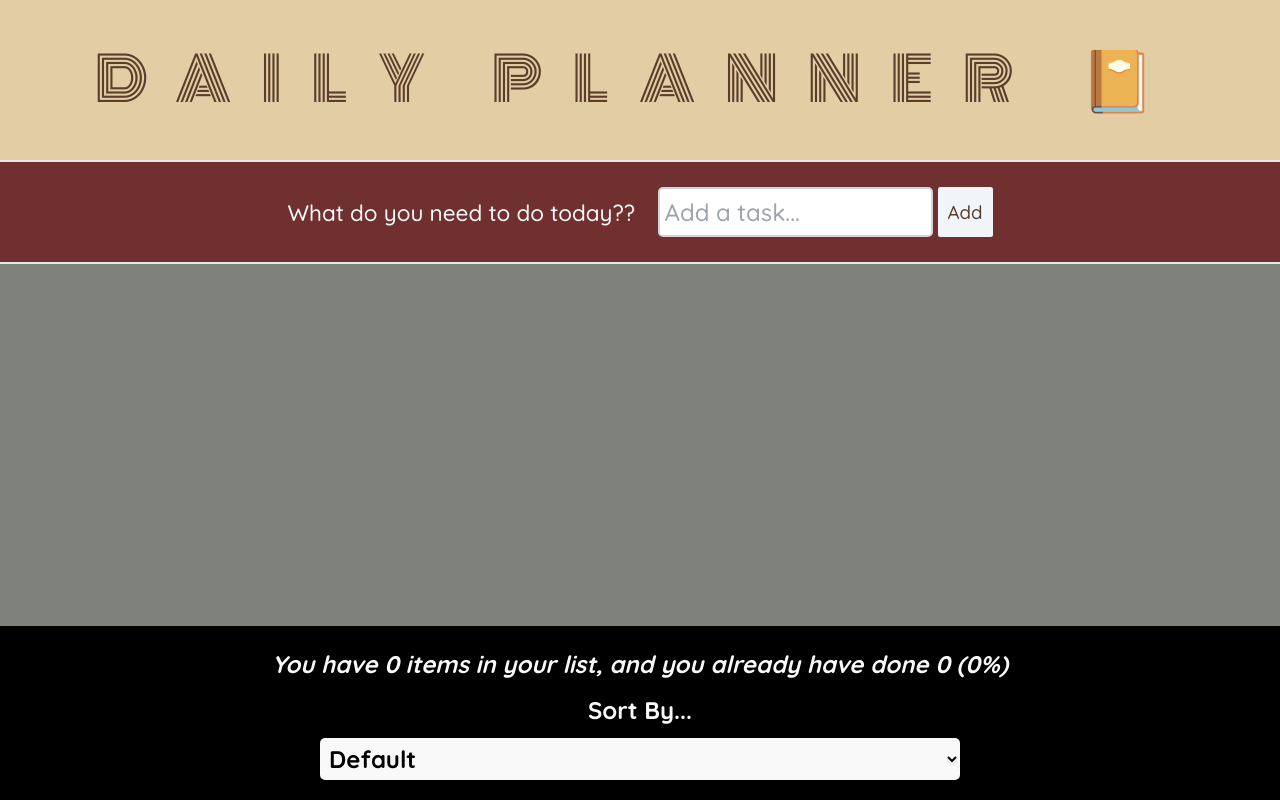
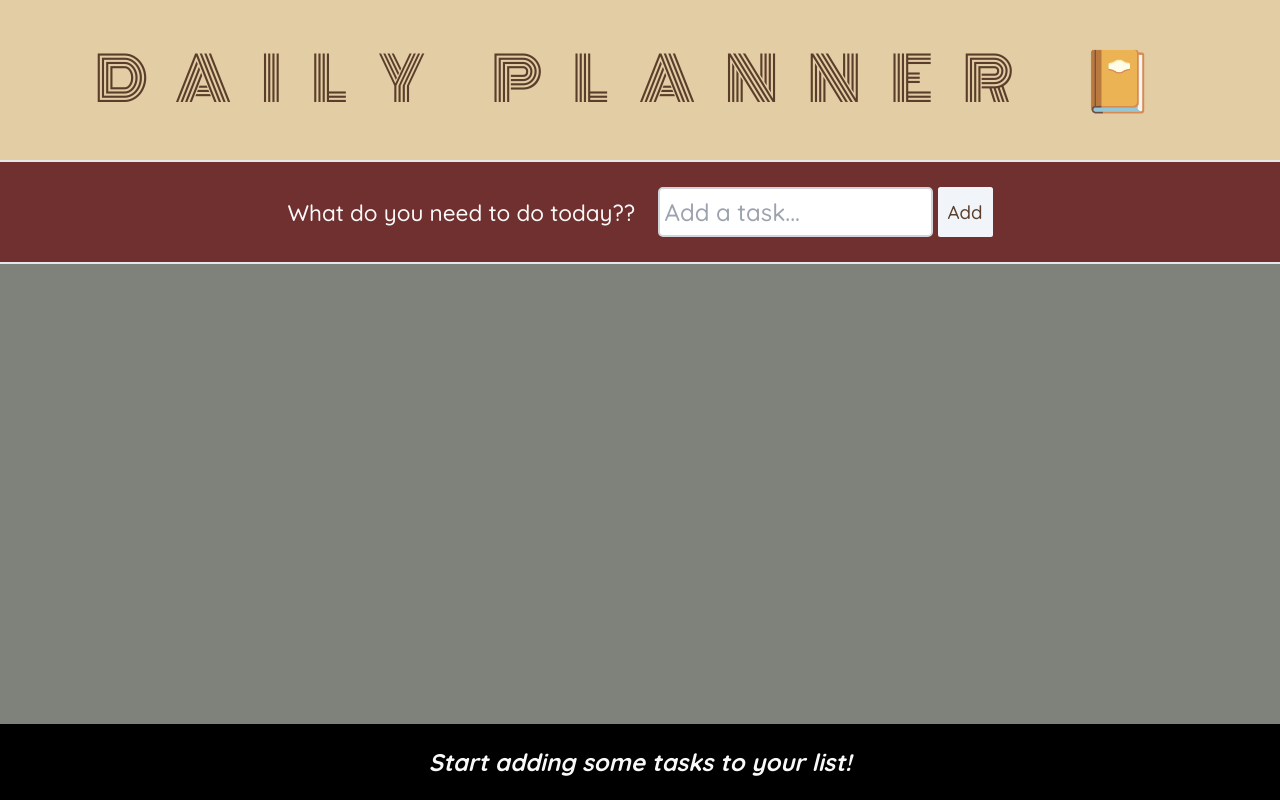
Before and after one commit to cedekpoole/daily-planner, a React (Vite) app: page / in a window 1280 px wide. Built offline with nearby package versions, Linux system fonts and the light colour scheme.

Commit message:
remove option fields if no tasks have been added

```diff
--- a/src/components/Stats.jsx
+++ b/src/components/Stats.jsx
@@ -1,4 +1,11 @@
 export default function Stats({ stats, setSortOrder }) {
+  if (!stats.length) {
+    return (
+      <footer className="bg-[#000000] text-[#f9f9f9] border-t-1 text-center font-bold py-8">
+        <em>Start adding some tasks to your list!</em>
+      </footer>
+    );
+  }
   const itemsDone = stats.filter((item) => item.done).length;
   const percentage = (itemsDone / stats.length) * 100;
 
```
